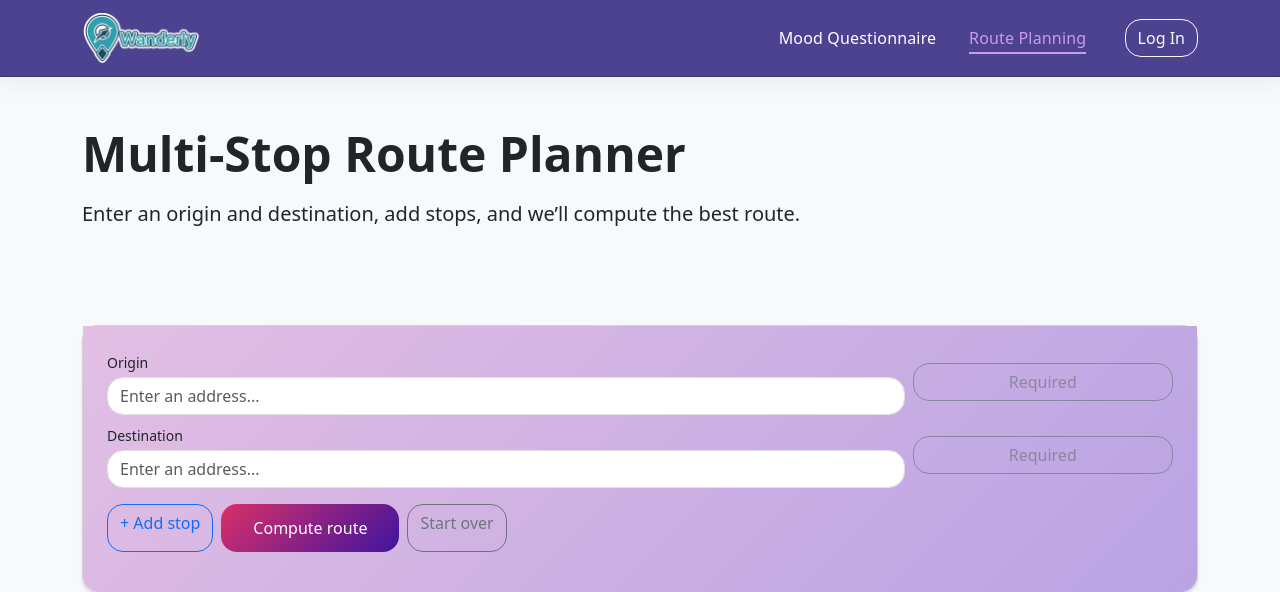
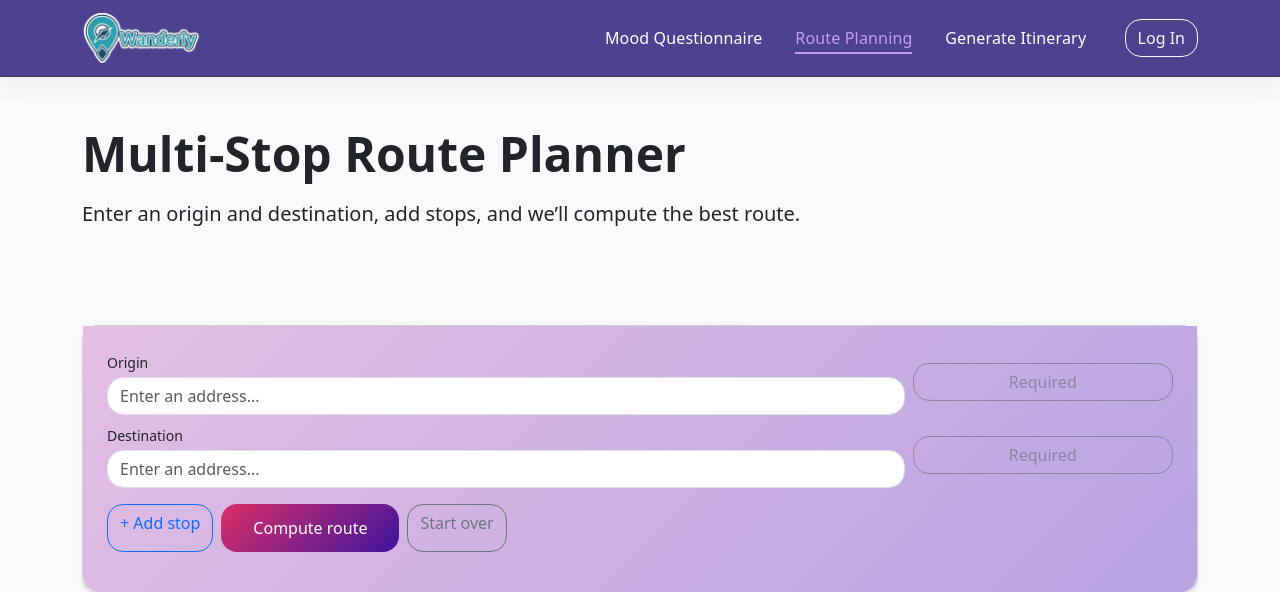
Before and after one commit to UCCS-CS4300-5300/Team-6-Fall-2025-Sec-1, a Django app: page /google_routing/ in a window 1280 px wide. Shown: the top 592 px of the page. Run offline with Django 4.2, Linux system fonts and the light colour scheme; parts of the project's set-up code (start-up, migrations or seed data) failed here and were passed over.

Commit message:
Changing how the logic works for generating/viewing itineraries. Now when not logged in a button for generate itinerary pops up, and when logged in it sayd view itineraries. So now a un-logged in user can generate but not save.

```diff
--- a/Wanderly/itinerary/views.py
+++ b/Wanderly/itinerary/views.py
@@ -176,7 +176,6 @@ def _generate_ai_itinerary(itinerary_obj: Itinerary) -> Optional[list]:
         # The calling view is responsible for displaying a user-facing error.
         return None
 
-@login_required(login_url='sign_in')
 def itinerary(request):
     """View for creating and displaying itineraries."""
     if request.method == "POST":
--- a/Wanderly/templates/navbar.html
+++ b/Wanderly/templates/navbar.html
@@ -1,4 +1,5 @@
 {% url 'itinerary:itinerary_list' as itinerary_list_url %}
+{% url 'itinerary:itinerary' as itinerary_create_url %}
 <nav class="navbar navbar-expand-lg navbar-light site-navbar">
   <div class="container">
     <a class="navbar-brand text-decoration-none" href="/">
@@ -31,6 +32,14 @@
               href="{{ itinerary_list_url }}"
               aria-current="{% if request.path == itinerary_list_url %}page{% endif %}">
               View Itineraries
+            </a>
+          </li>
+        {% else %}
+          <li>
+            <a class="nav-link text-black {% if request.path == itinerary_create_url %}active{% endif %}"
+              href="{{ itinerary_create_url }}"
+              aria-current="{% if request.path == itinerary_create_url %}page{% endif %}">
+              Generate Itinerary
             </a>
           </li>
         {% endif %}
```
Also changed, not shown: Wanderly/tests/test_itinerary_list.py (+1 -1 lines).
